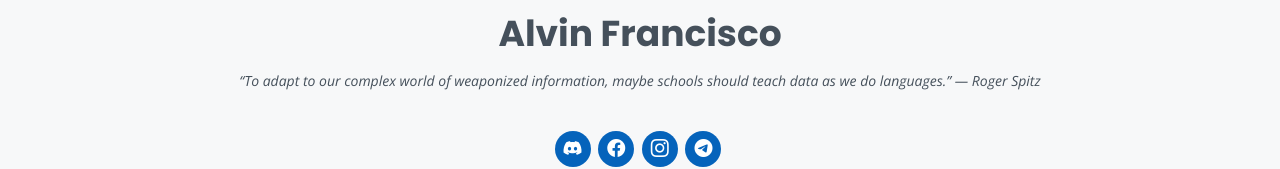
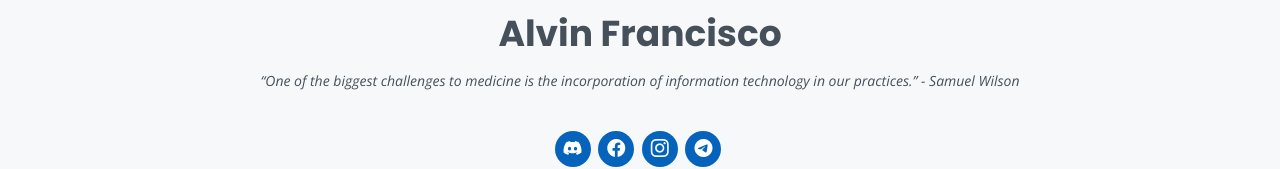
Before and after one commit to BlackTzy/Portfolio-Vinn, a plain HTML site: page index.html in a window 1280 px wide. Shown: the part 5836-6005 px from the top of the page. Drawn offline with nearby package versions, Linux system fonts and the light colour scheme.

Commit message:
Update index.html

```diff
--- a/index.html
+++ b/index.html
@@ -530,8 +530,7 @@
   <footer id="footer">
     <div class="container">
       <h3>Alvin Francisco</h3>
-      <p>“To adapt to our complex world of weaponized information, maybe schools should teach data as we do languages.”
-        ― Roger Spitz</p>
+      <p>“One of the biggest challenges to medicine is the incorporation of information technology in our practices.” - Samuel Wilson</p>
       <div class="social-links">
         <a href="https://discord.com/xblack1097" class="discord"><i class="bi bi-discord"></i></a>
         <a href="https://www.facebook.com/francisco.alvin.9725" class="facebook"><i class="bi bi-facebook"></i></a>
```
